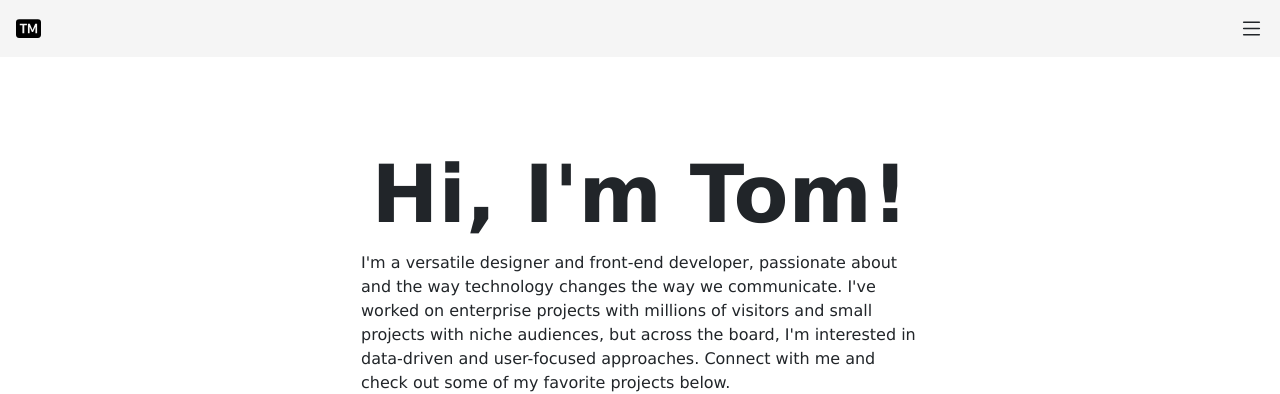
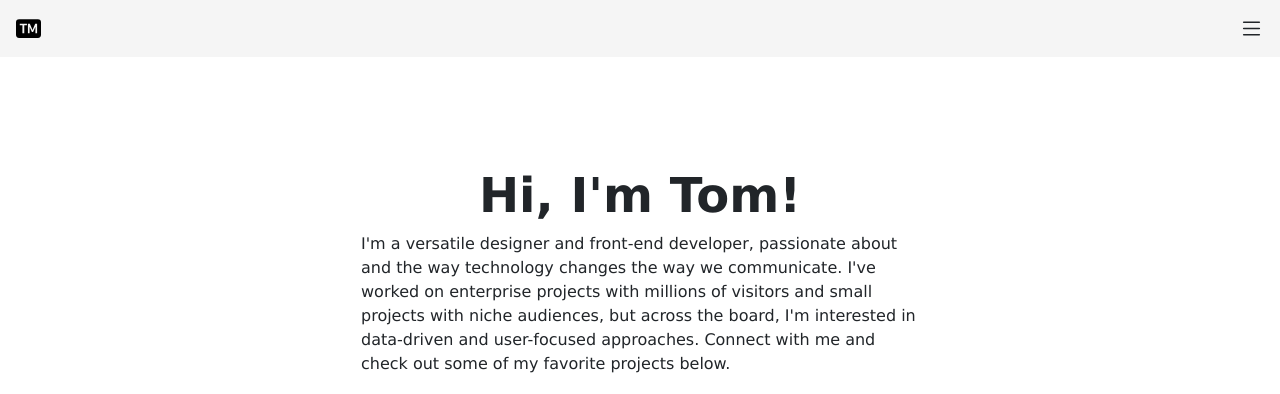
Before and after one commit to Tis4tom/tis4tom.github.io, a plain HTML site: page index.html in a window 1280 px wide. Shown: the top 394 px of the page. Drawn offline with nearby package versions, Linux system fonts and the light colour scheme; no server answers.

Commit message:
Update style.css

```diff
--- a/style.css
+++ b/style.css
@@ -34,7 +34,7 @@ img {
 }
 
 #mainheadline {
-    font-size: 5em;
+    font-size: 3em;
     font-family: Verdana, Geneva, Tahoma, sans-serif;
     font-weight: bold;
 }
```
